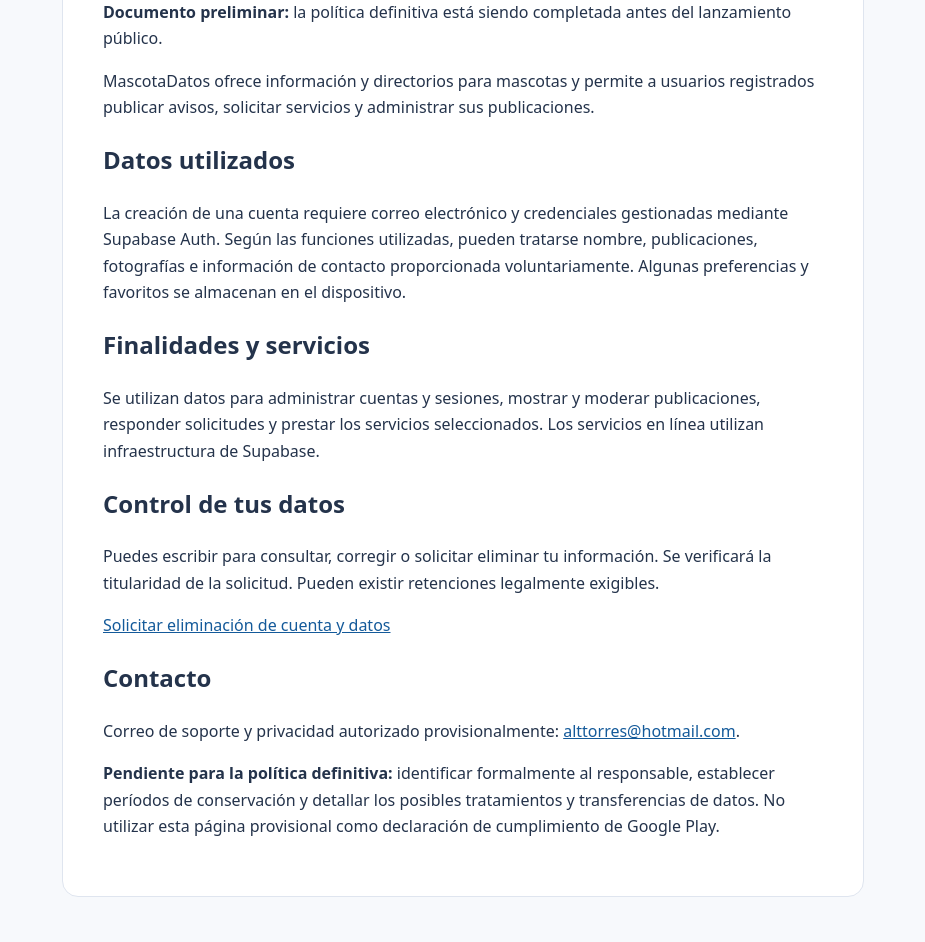
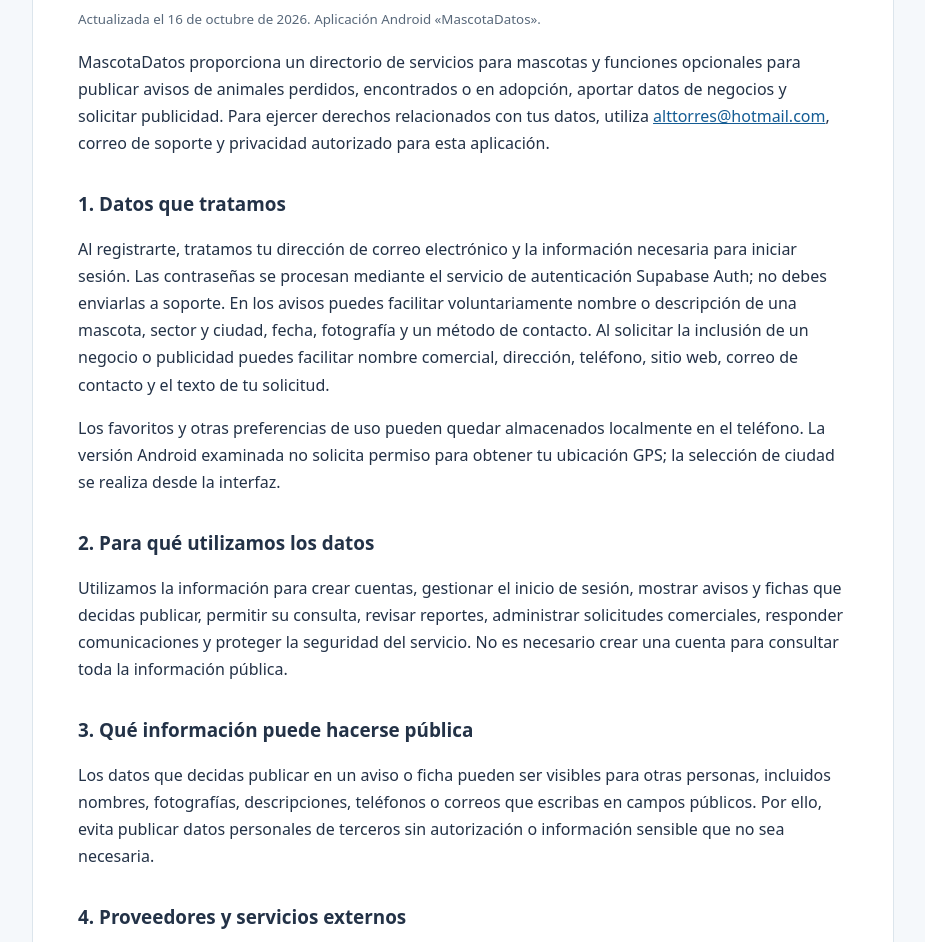
Before and after one commit to torresalejandroaltamirano/MascotaDatos-, a plain HTML site: page docs/privacidad.html in a window 1280 px wide. Shown: the part 169-1111 px from the top of the page, without its empty margins (177-1102 px from the left). Drawn offline with Linux system fonts and the light colour scheme.

Commit message:
docs(privacy): completar descripción verificable de datos, proveedores y solicitudes de eliminación

```diff
--- a/docs/privacidad.html
+++ b/docs/privacidad.html
@@ -1,15 +1,34 @@
 <!doctype html>
-<html lang="es"><head><meta charset="utf-8"><meta name="viewport" content="width=device-width, initial-scale=1">
-<meta name="robots" content="noindex,follow">
-<title>MascotaDatos — Información de privacidad</title>
-<style>body{font:16px/1.65 system-ui,-apple-system,sans-serif;background:#f7f9fc;color:#24334b;margin:0;padding:20px}main{max-width:720px;margin:24px auto;padding:clamp(20px,5vw,40px);border:1px solid #dfe5ef;border-radius:16px;background:#fff}h1{line-height:1.25}a{color:#145a9a}</style></head>
-<body><main><h1>MascotaDatos — Información de privacidad</h1>
-<p><strong>Documento preliminar:</strong> la política definitiva está siendo completada antes del lanzamiento público.</p>
-<p>MascotaDatos ofrece información y directorios para mascotas y permite a usuarios registrados publicar avisos, solicitar servicios y administrar sus publicaciones.</p>
-<h2>Datos utilizados</h2><p>La creación de una cuenta requiere correo electrónico y credenciales gestionadas mediante Supabase Auth. Según las funciones utilizadas, pueden tratarse nombre, publicaciones, fotografías e información de contacto proporcionada voluntariamente. Algunas preferencias y favoritos se almacenan en el dispositivo.</p>
-<h2>Finalidades y servicios</h2><p>Se utilizan datos para administrar cuentas y sesiones, mostrar y moderar publicaciones, responder solicitudes y prestar los servicios seleccionados. Los servicios en línea utilizan infraestructura de Supabase.</p>
-<h2>Control de tus datos</h2><p>Puedes escribir para consultar, corregir o solicitar eliminar tu información. Se verificará la titularidad de la solicitud. Pueden existir retenciones legalmente exigibles.</p>
-<p><a href="solicitar-eliminacion-cuenta.html">Solicitar eliminación de cuenta y datos</a></p>
-<h2>Contacto</h2><p>Correo de soporte y privacidad autorizado provisionalmente: <a href="mailto:alttorres@hotmail.com">alttorres@hotmail.com</a>.</p>
-<p><strong>Pendiente para la política definitiva:</strong> identificar formalmente al responsable, establecer períodos de conservación y detallar los posibles tratamientos y transferencias de datos. No utilizar esta página provisional como declaración de cumplimiento de Google Play.</p>
+<html lang="es">
+<head>
+<meta charset="utf-8"><meta name="viewport" content="width=device-width,initial-scale=1">
+<title>Política de privacidad — MascotaDatos</title>
+<style>
+body{margin:0;padding:20px;background:#f5f8fb;color:#233247;font:16px/1.7 system-ui,-apple-system,sans-serif}
+main{max-width:770px;margin:24px auto;background:#fff;padding:clamp(22px,5vw,45px);border-radius:16px;border:1px solid #dce5ec}
+h1{line-height:1.3}h2{font-size:1.18rem;margin-top:1.6em}a{color:#145c94}small{color:#58687a}
+</style>
+</head><body><main>
+<h1>Política de privacidad de MascotaDatos</h1>
+<p><small>Actualizada el 16 de octubre de 2026. Aplicación Android «MascotaDatos».</small></p>
+<p>MascotaDatos proporciona un directorio de servicios para mascotas y funciones opcionales para publicar avisos de animales perdidos, encontrados o en adopción, aportar datos de negocios y solicitar publicidad. Para ejercer derechos relacionados con tus datos, utiliza <a href="mailto:alttorres@hotmail.com">alttorres@hotmail.com</a>, correo de soporte y privacidad autorizado para esta aplicación.</p>
+<h2>1. Datos que tratamos</h2>
+<p>Al registrarte, tratamos tu dirección de correo electrónico y la información necesaria para iniciar sesión. Las contraseñas se procesan mediante el servicio de autenticación Supabase Auth; no debes enviarlas a soporte. En los avisos puedes facilitar voluntariamente nombre o descripción de una mascota, sector y ciudad, fecha, fotografía y un método de contacto. Al solicitar la inclusión de un negocio o publicidad puedes facilitar nombre comercial, dirección, teléfono, sitio web, correo de contacto y el texto de tu solicitud.</p>
+<p>Los favoritos y otras preferencias de uso pueden quedar almacenados localmente en el teléfono. La versión Android examinada no solicita permiso para obtener tu ubicación GPS; la selección de ciudad se realiza desde la interfaz.</p>
+<h2>2. Para qué utilizamos los datos</h2>
+<p>Utilizamos la información para crear cuentas, gestionar el inicio de sesión, mostrar avisos y fichas que decidas publicar, permitir su consulta, revisar reportes, administrar solicitudes comerciales, responder comunicaciones y proteger la seguridad del servicio. No es necesario crear una cuenta para consultar toda la información pública.</p>
+<h2>3. Qué información puede hacerse pública</h2>
+<p>Los datos que decidas publicar en un aviso o ficha pueden ser visibles para otras personas, incluidos nombres, fotografías, descripciones, teléfonos o correos que escribas en campos públicos. Por ello, evita publicar datos personales de terceros sin autorización o información sensible que no sea necesaria.</p>
+<h2>4. Proveedores y servicios externos</h2>
+<p>El servicio utiliza Supabase para autenticación, base de datos y almacenamiento de archivos. El proyecto de Supabase está configurado en una región de Brasil, lo que implica procesamiento fuera de Chile. El SDK web de Supabase se carga mediante el servicio CDN jsDelivr. Al abrir enlaces de mapas puedes dirigirte a Google Maps, sujeto a las políticas de ese proveedor. Los proveedores pueden procesar registros técnicos necesarios para prestar sus servicios.</p>
+<p>En la versión examinada no se identificaron bibliotecas de anuncios Google AdMob, Firebase ni Google Analytics. Esta descripción deberá actualizarse si se añaden herramientas publicitarias o de medición.</p>
+<h2>5. Seguridad y conservación</h2>
+<p>Las comunicaciones con los servicios web utilizan HTTPS. Supabase aplica autenticación y reglas de acceso a la base de datos; el almacenamiento de fotografías del servicio está configurado como privado. Ninguna medida ofrece garantía absoluta frente a incidentes.</p>
+<p>Las cuentas y publicaciones se conservan mientras sean necesarias para prestar las funciones solicitadas o hasta que corresponda eliminarlas. Las solicitudes de eliminación requieren verificación de titularidad. Algunos datos podrían mantenerse únicamente cuando exista una obligación legal válida, que se informará al solicitante; las copias de respaldo y registros técnicos pueden estar sujetos a los ciclos de conservación de los proveedores.</p>
+<h2>6. Acceso, corrección y eliminación de cuenta</h2>
+<p>Puedes solicitar acceso a tus datos, corrección o eliminación escribiendo a <a href="mailto:alttorres@hotmail.com?subject=Privacidad%20MascotaDatos">alttorres@hotmail.com</a>. Si tienes una cuenta, encontrarás además una opción para registrar una solicitud autenticada desde «Mi cuenta».</p>
+<p>También existe una <a href="solicitar-eliminacion-cuenta.html">página pública para solicitar eliminación de cuenta y datos</a>. El registro de una solicitud no elimina los datos automáticamente. La atención requiere verificar la titularidad y ejecutar el procedimiento correspondiente sobre cuenta, publicaciones y archivos. No compartas contraseñas ni códigos de acceso al solicitar asistencia.</p>
+<h2>7. Cambios y contacto</h2>
+<p>Si cambian los datos tratados, los proveedores o las funcionalidades de MascotaDatos, actualizaremos esta política. Para consultas de privacidad o soporte, escribe a <a href="mailto:alttorres@hotmail.com">alttorres@hotmail.com</a>.</p>
+<p><a href="index.html">Volver a MascotaDatos</a></p>
 </main></body></html>
```
